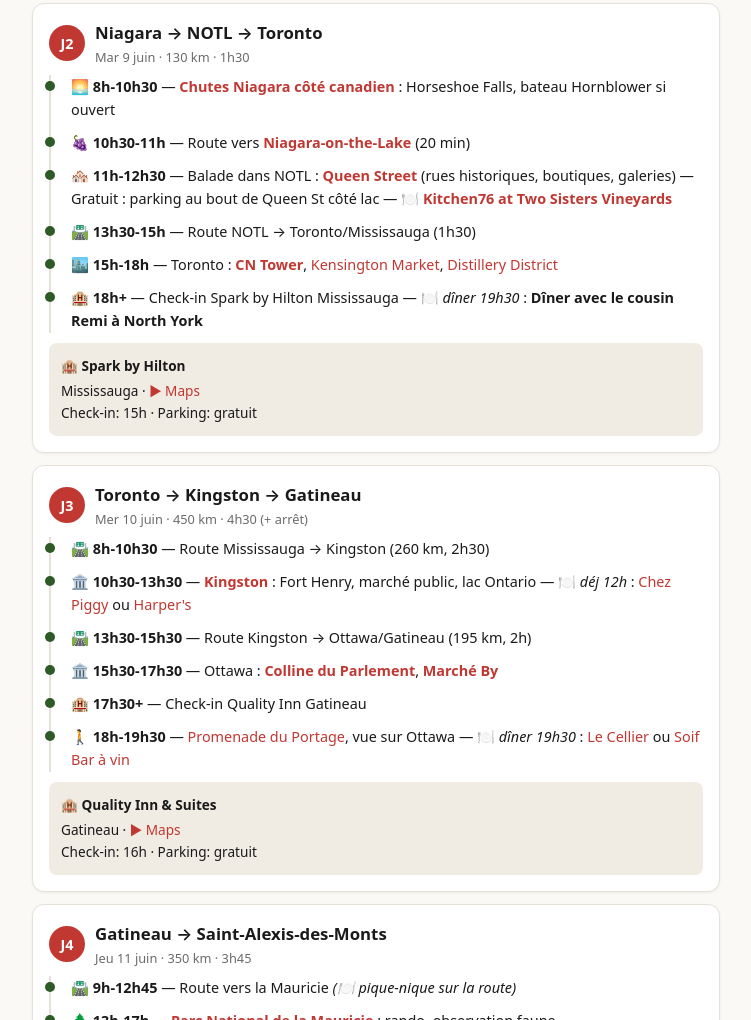
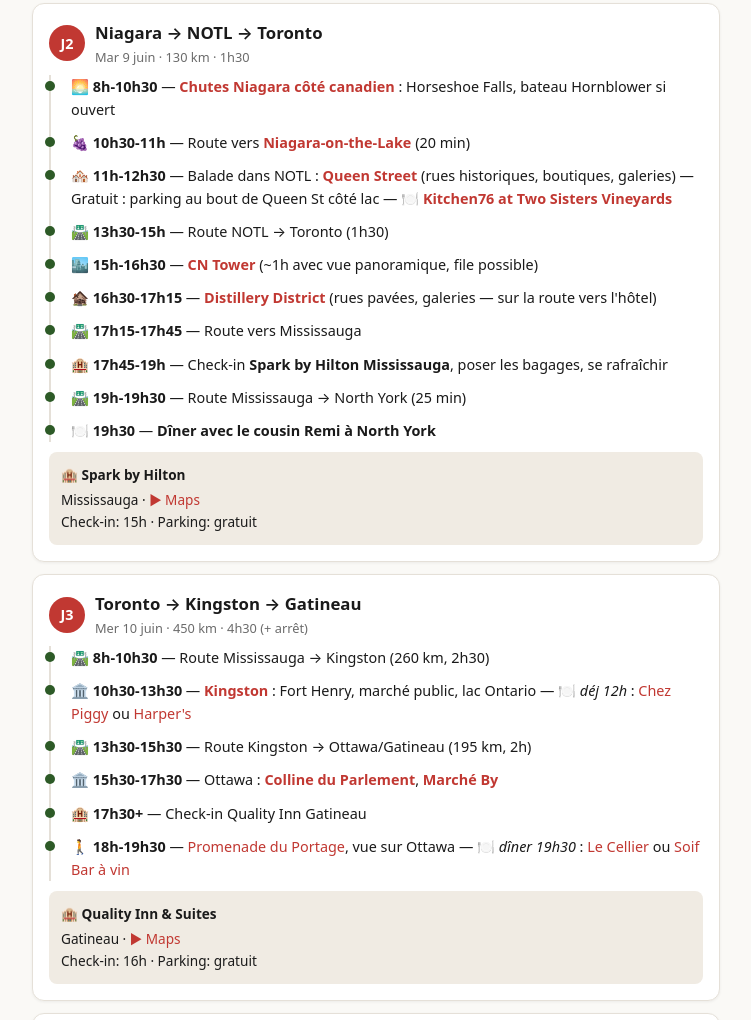
Before and after one commit to rooodh/canada2026, a plain HTML site: page carnet-voyage.html in a window 1280 px wide. Shown: the part 1119-2139 px from the top of the page, without its empty margins (264-1015 px from the left). Drawn offline with Linux system fonts and the light colour scheme.

Commit message:
J2: timing Toronto ajusté — CN Tower + Distillery District, halte hôtel avant dîner Remi

```diff
--- a/carnet-voyage.html
+++ b/carnet-voyage.html
@@ -98,9 +98,13 @@
 <li>🌅 <strong>8h-10h30</strong> — <a href="https://maps.app.goo.gl/NdQG9RYfFfYpgY6Y7"><strong>Chutes Niagara côté canadien</strong></a> : Horseshoe Falls, bateau Hornblower si ouvert</li>
 <li>🍇 <strong>10h30-11h</strong> — Route vers <a href="https://maps.google.com/?q=Niagara-on-the-Lake+ON"><strong>Niagara-on-the-Lake</strong></a> (20 min)</li>
 <li>🏘️ <strong>11h-12h30</strong> — Balade dans NOTL : <a href="https://maps.google.com/?q=Queen+Street+Niagara-on-the-Lake+ON"><strong>Queen Street</strong></a> (rues historiques, boutiques, galeries) — Gratuit : parking au bout de Queen St côté lac — <a href="https://maps.app.goo.gl/Pf5CnsfPa7NLnyUr6"><strong>🍽️ Kitchen76 at Two Sisters Vineyards</strong></a></li>
-<li>🛣️ <strong>13h30-15h</strong> — Route NOTL → Toronto/Mississauga (1h30)</li>
-<li>🏙️ <strong>15h-18h</strong> — Toronto : <a href="https://maps.google.com/?q=CN+Tower+Toronto+ON"><strong>CN Tower</strong></a>, <a href="https://maps.google.com/?q=Kensington+Market+Toronto+ON">Kensington Market</a>, <a href="https://maps.google.com/?q=Distillery+District+Toronto+ON">Distillery District</a></li>
-<li>🏨 <strong>18h+</strong> — Check-in Spark by Hilton Mississauga — 🍽️ <em>dîner 19h30</em> : <strong>Dîner avec le cousin Remi à North York</strong></li>
+<li>🛣️ <strong>13h30-15h</strong> — Route NOTL → Toronto (1h30)</li>
+<li>🏙️ <strong>15h-16h30</strong> — <a href="https://maps.google.com/?q=CN+Tower+Toronto+ON"><strong>CN Tower</strong></a> (~1h avec vue panoramique, file possible)</li>
+<li>🏚️ <strong>16h30-17h15</strong> — <a href="https://maps.google.com/?q=Distillery+District+Toronto+ON"><strong>Distillery District</strong></a> (rues pavées, galeries — sur la route vers l'hôtel)</li>
+<li>🛣️ <strong>17h15-17h45</strong> — Route vers Mississauga</li>
+<li>🏨 <strong>17h45-19h</strong> — Check-in <strong>Spark by Hilton Mississauga</strong>, poser les bagages, se rafraîchir</li>
+<li>🛣️ <strong>19h-19h30</strong> — Route Mississauga → North York (25 min)</li>
+<li>🍽️ <strong>19h30</strong> — <strong>Dîner avec le cousin Remi à North York</strong></li>
 </ul></div>
 <div class="hotel-card"><strong>🏨 Spark by Hilton</strong>Mississauga · <a href="https://maps.google.com/?q=Spark+by+Hilton+50+Britannia+Rd+E+Mississauga+ON">▶ Maps</a><br>Check-in: 15h · Parking: gratuit</div>
 </div>
```
